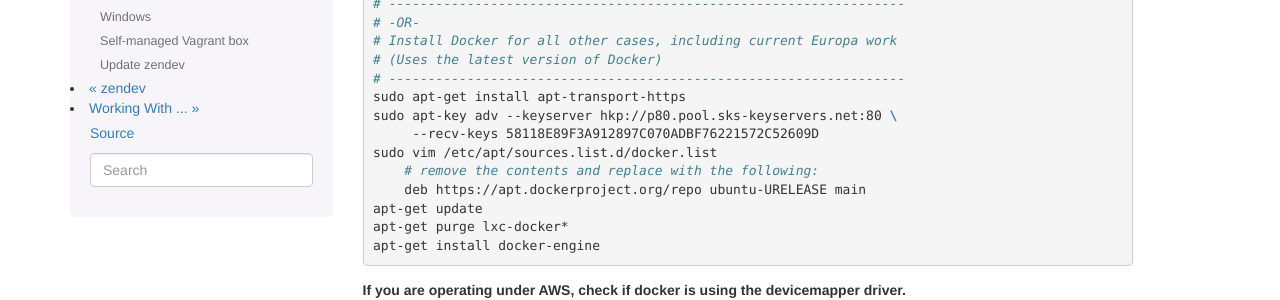
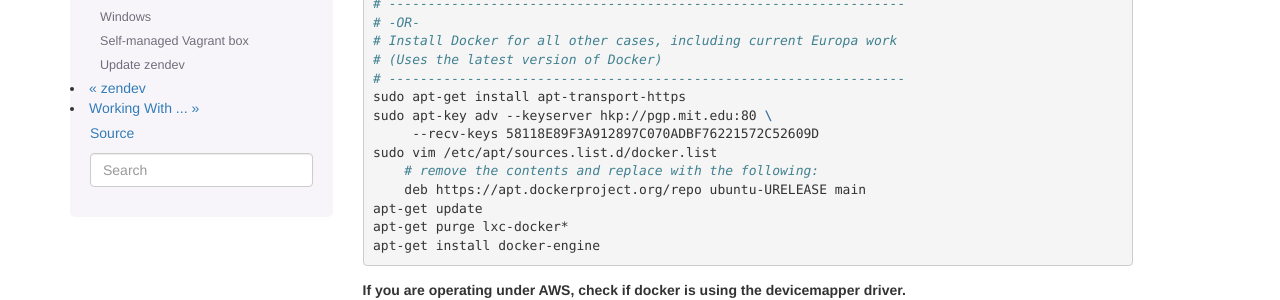
Before and after one commit to zenoss/zendev, a Sphinx documentation site: the page built from docs/installation.rst, in a window 1280 px wide and 900 px high, scrolled down 761 px. Shown: the part 152-452 px from the top of the window. Built offline with Sphinx 7.4.7, drawn with Linux system fonts in a browser that asks for light colours.

Commit message:
Update docker keyserver
Per install instructions for docker >= 1.7.1 on Ubuntu

```diff
--- a/docs/installation.rst
+++ b/docs/installation.rst
@@ -58,7 +58,7 @@ Ubuntu
     # (Uses the latest version of Docker)
     # ------------------------------------------------------------------
     sudo apt-get install apt-transport-https
-    sudo apt-key adv --keyserver hkp://p80.pool.sks-keyservers.net:80 \
+    sudo apt-key adv --keyserver hkp://pgp.mit.edu:80 \
 	 --recv-keys 58118E89F3A912897C070ADBF76221572C52609D
     sudo vim /etc/apt/sources.list.d/docker.list
         # remove the contents and replace with the following:
```
